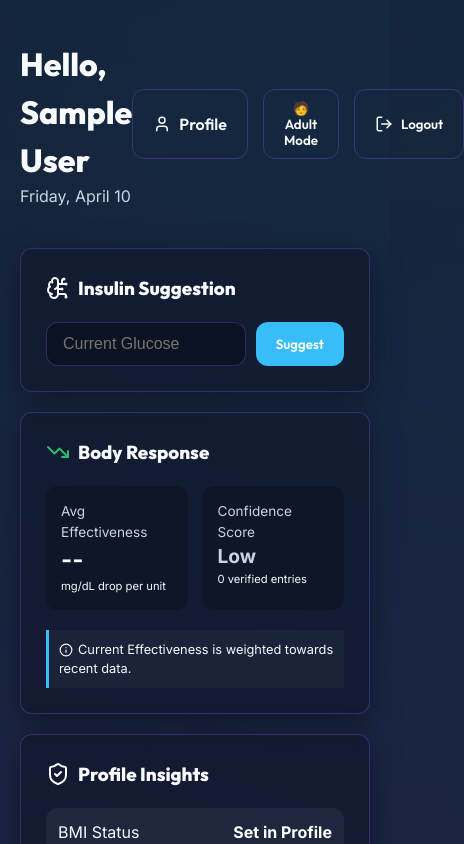
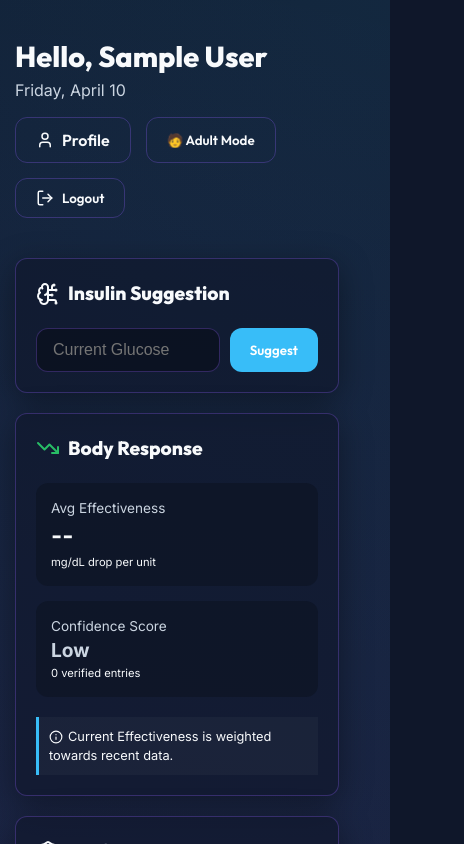
Before and after one commit to atharvachare/GlucoLogic, a React (Vite) app in the folder frontend/: page / in a window 390 px wide. Shown: the top 844 px of the page, 464 px wide, since content can reach past the window. Built offline with nearby package versions, Linux system fonts and the light colour scheme; no server answers; sample sign-in values are in the browser's storage.

Commit message:
style: enhance mobile responsiveness

```diff
--- a/frontend/src/index.css
+++ b/frontend/src/index.css
@@ -165,3 +165,60 @@ h1, h2, h3, h4 {
   letter-spacing: 2px;
   text-shadow: 2px 2px 0 hsla(0, 0%, 0%, 0.2);
 }
+
+/* RESPONSIVE DESIGN (MOBILE & TABLET) */
+@media (max-width: 768px) {
+  .container {
+    padding: 15px !important;
+  }
+
+  .glass-card {
+    padding: 20px !important;
+  }
+
+  h1 {
+    font-size: 1.8rem !important;
+  }
+
+  h2 {
+    font-size: 1.5rem !important;
+  }
+
+  h3 {
+    font-size: 1.2rem !important;
+  }
+
+  /* Make grids flow vertically on small screens */
+  [style*="grid-template-columns"] {
+    grid-template-columns: 1fr !important;
+  }
+
+  /* Dashboard specific fixes */
+  header {
+    flex-direction: column;
+    align-items: flex-start !important;
+    gap: 15px;
+  }
+
+  header > div:last-child {
+    width: 100%;
+    justify-content: flex-start;
+    flex-wrap: wrap;
+  }
+
+  /* Bottom nav positioning */
+  div[style*="bottom: 30px"] {
+    width: 90% !important;
+    bottom: 15px !important;
+    justify-content: center;
+  }
+
+  /* Tables */
+  table {
+    display: block;
+    width: 100%;
+    overflow-x: auto;
+    -webkit-overflow-scrolling: touch;
+    white-space: nowrap;
+  }
+}
```
